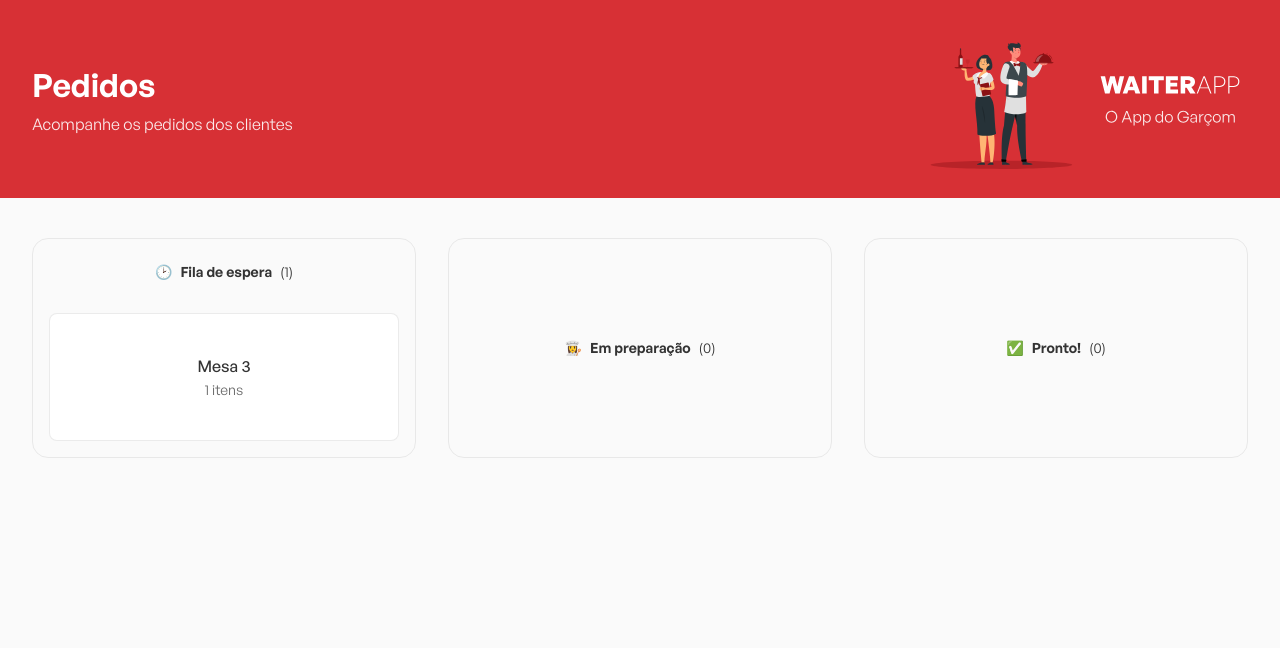
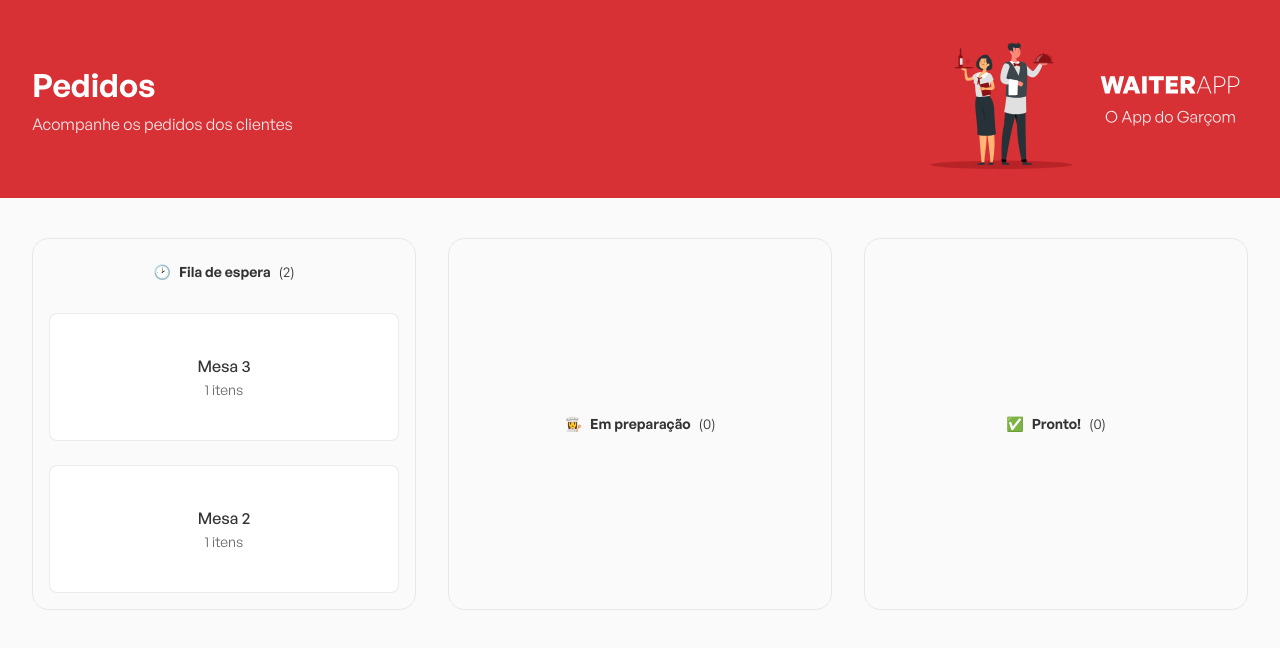
Before and after one commit to math-jacob/waiter-app, a React (Vite) app in the folder web/: page / in a window 1280 px wide. Shown: the top 648 px of the page. Built offline with nearby package versions, Linux system fonts and the light colour scheme.

Commit message:
dev: Add one more order to test

```diff
--- a/web/src/components/Orders/index.tsx
+++ b/web/src/components/Orders/index.tsx
@@ -17,6 +17,22 @@ const orders: Array<Order> = [
         },
         'quantity': 1,
         '_id': '6522dfe4066f75466a3a1eaa'
+      },
+    ],
+  },
+  {
+    '_id': '654a47176eb74f7e1614bc9f',
+    'table': '2',
+    'status': 'WAITING',
+    'products': [
+      {
+        'product': {
+          'name': 'Pizza quatro queijos',
+          'imagePath': '1696781358318-quatro-queijos.png',
+          'price': 40,
+        },
+        'quantity': 1,
+        '_id': '654a47176eb74f7e1614bca0'
       },
     ],
   }
```
Also changed, not shown: 1 other file (tests, documents, lock files or other folders).
